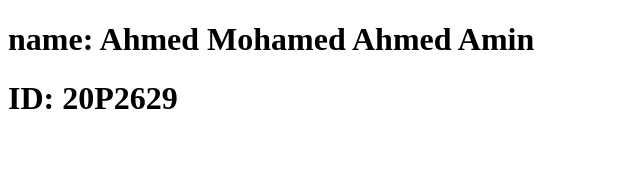
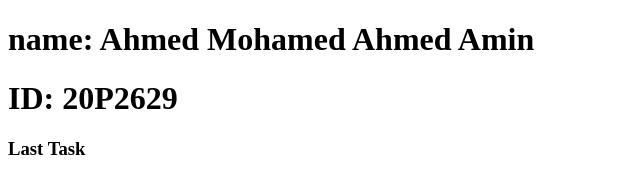
Before and after one commit to ahmedamin-89/Task-Organizer, a plain HTML site: page index.html in a window 1280 px wide. Shown: the full height of the page, 0-640 px from the left. Drawn offline with Linux system fonts and the light colour scheme; files that its build step writes are made by us from their sources.

Commit message:
last task

```diff
--- a/index.html
+++ b/index.html
@@ -9,5 +9,6 @@
   <body>
     <h1>name: Ahmed Mohamed Ahmed Amin</h1>
     <h1>ID: 20P2629</h1>
+    <h3>Last Task</h3>
   </body>
 </html>
```
